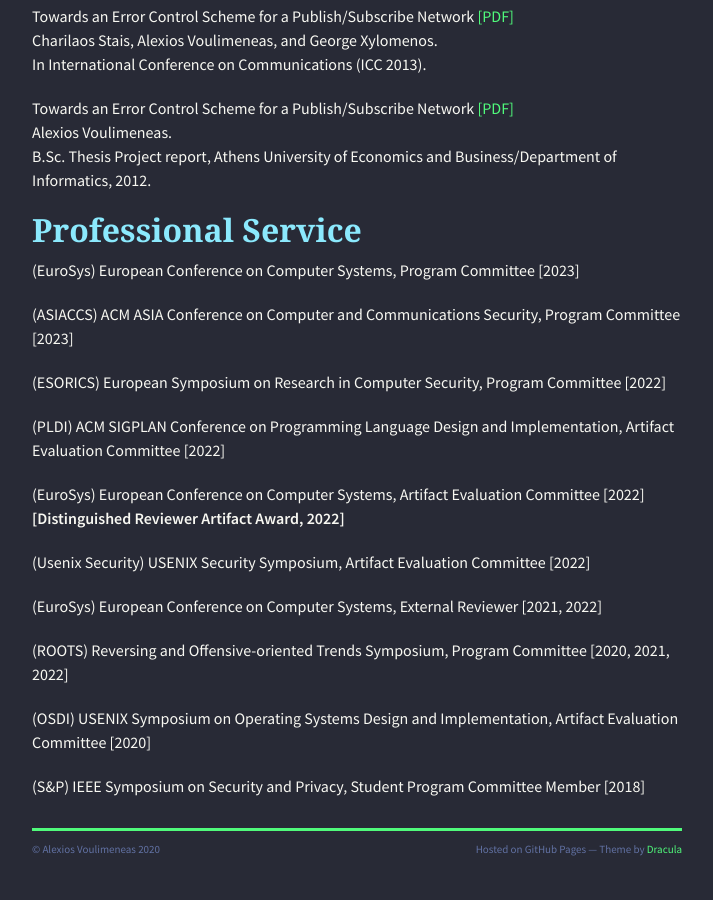
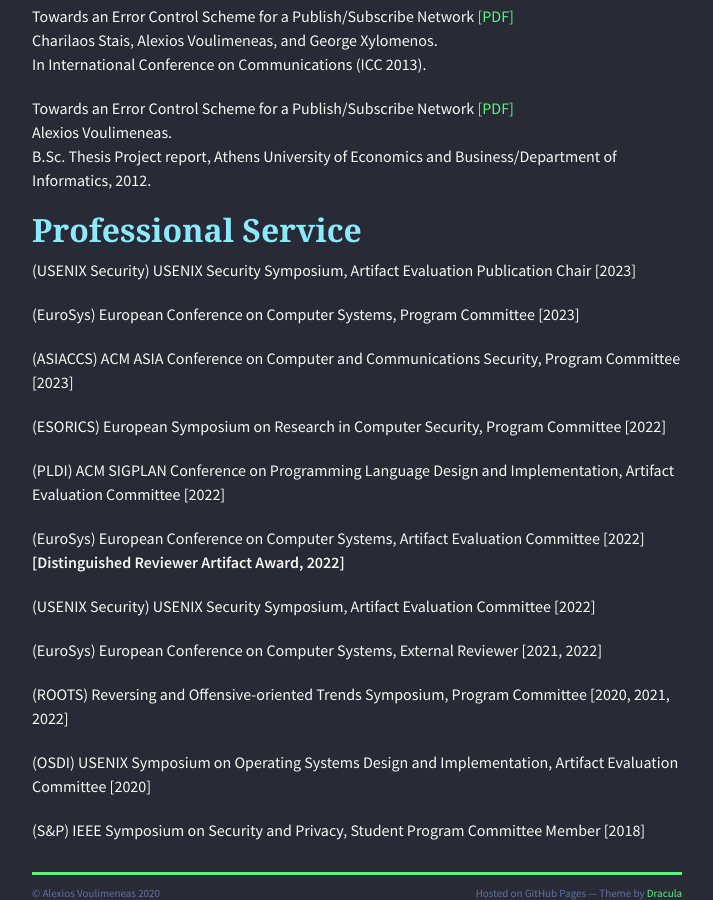
Before and after one commit to alexios-voulimeneas/alexios-voulimeneas.github.io, a Jekyll site: the page built from index.md, in a window 1280 px wide and 900 px high, scrolled down 2286 px. Shown: the whole window, without its empty margins (283-996 px from the left). Built offline with Jekyll 4.4.1, drawn with Linux system fonts in a browser that asks for light colours; nearby versions of some CDN libraries; the repository's description, which GitHub fills in, is left out.

Commit message:
Update index.md

```diff
--- a/index.md
+++ b/index.md
@@ -74,6 +74,8 @@ B.Sc. Thesis Project report, Athens University of Economics and Business/Departm
 
 ## [](#header-2) Professional Service
 
+(USENIX Security) USENIX Security Symposium, Artifact Evaluation Publication Chair [2023]
+
 (EuroSys) European Conference on Computer Systems, Program Committee [2023]
 
 (ASIACCS) ACM ASIA Conference on Computer and Communications Security, Program Committee [2023]
@@ -85,7 +87,7 @@ B.Sc. Thesis Project report, Athens University of Economics and Business/Departm
 (EuroSys) European Conference on Computer Systems, Artifact Evaluation Committee [2022]
 **[Distinguished Reviewer Artifact Award, 2022]**
 
-(Usenix Security) USENIX Security Symposium, Artifact Evaluation Committee [2022]
+(USENIX Security) USENIX Security Symposium, Artifact Evaluation Committee [2022]
 
 (EuroSys) European Conference on Computer Systems, External Reviewer [2021, 2022]
 
```
